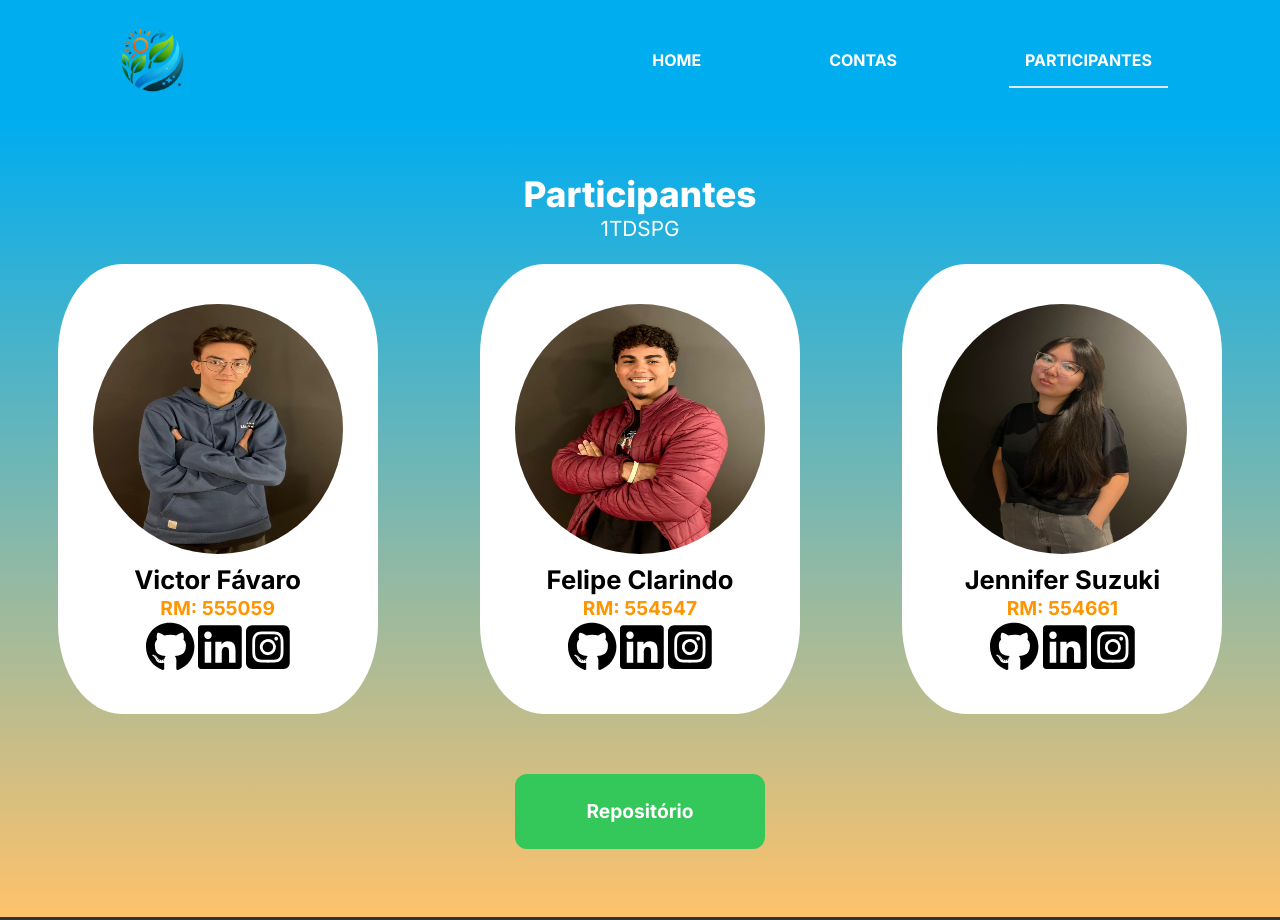
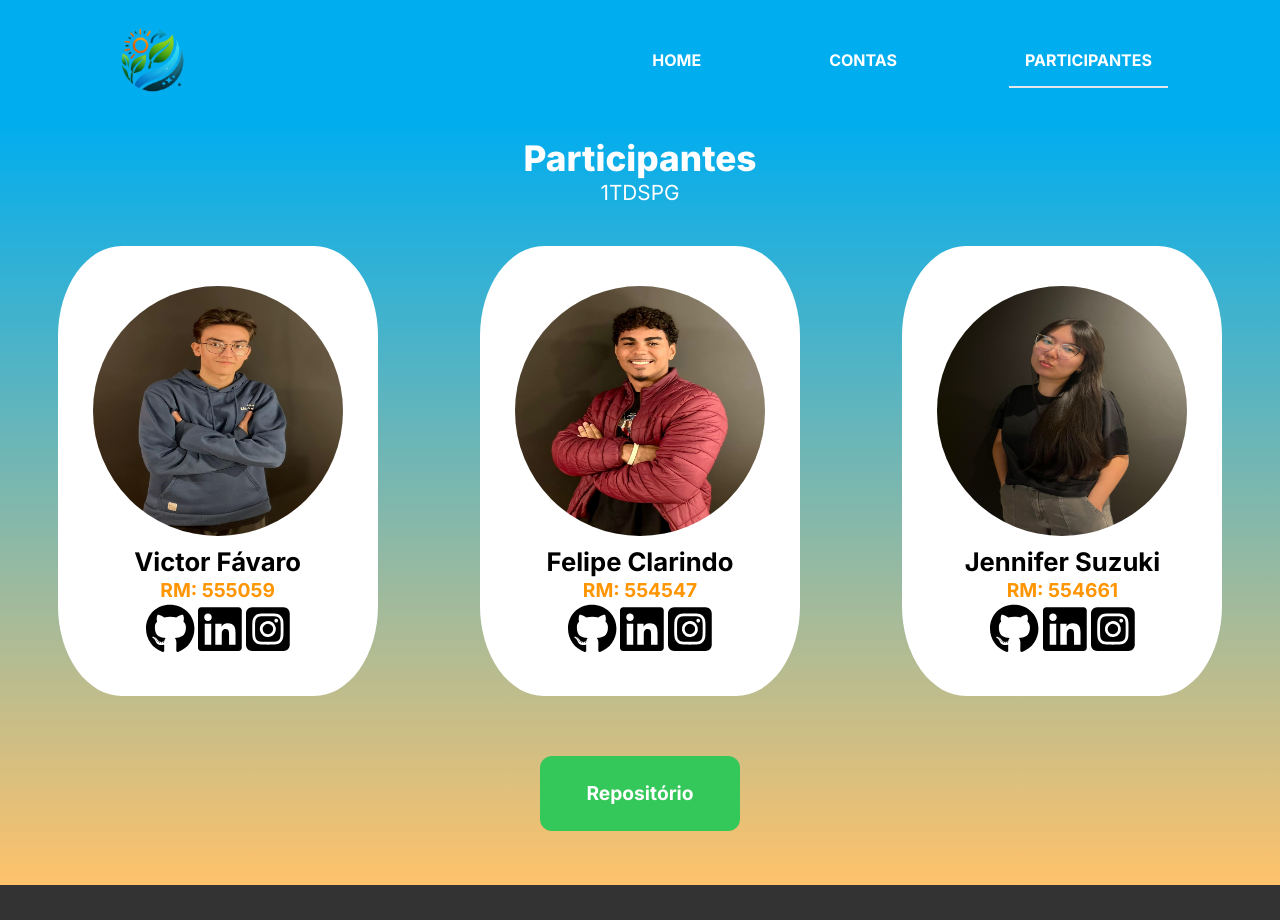
Before and after one commit to victoraugustogfavaro/my-energy, a Next.js app in the folder my-energy/: page /participantes in a window 1280 px wide. Shown: the top 920 px of the page. Built offline with nearby package versions, Linux system fonts and the light colour scheme.

Commit message:
Criando proteção de rotas

```diff
--- a/my-energy/src/app/contas/add/page.tsx
+++ b/my-energy/src/app/contas/add/page.tsx
@@ -1,9 +1,14 @@
-function CadastrarContas(){
-  return(
-    <main>
+import FormularioCadastroConta from "@/components/Formulario/FormularioCadConta";
+import ProtectedRoute from "@/components/ProtectedRoute/ProtectedRoute";
 
-    </main>
-  )
+function CadastrarContas() {
+  return (
+    <ProtectedRoute>
+      <main>
+        <FormularioCadastroConta />
+      </main>
+    </ProtectedRoute>
+  );
 }
 
-export default CadastrarContas
+export default CadastrarContas;
--- a/my-energy/src/app/participantes/page.tsx
+++ b/my-energy/src/app/participantes/page.tsx
@@ -7,8 +7,8 @@ import Card from "@/components/Card/Card";
 
 function Participantes() {
   return (
-    <main className="bg-gradientFundo min-h-[75vh] py-[30px]">
-      <div className="flex flex-col justify-center items-center text-white my-[22px]">
+    <main className="bg-gradientFundo min-h-[75vh] py-4">
+      <div className="flex flex-col justify-center items-center text-white mb-[40px]">
         <h1 className="text-[2.2rem] font-extrabold">Participantes</h1>
         <h2 className="text-[1.3rem]">1TDSPG</h2>
       </div>
@@ -43,7 +43,7 @@ function Participantes() {
       <a
         href="https://github.com/victoraugustogfavaro/my-energy"
         target="blank"
-        className="flex justify-center items-center text-white bg-verde w-[250px] h-[75px] rounded-xl mx-auto my-[3%] text-[1.2rem] font-bold transition-transform duration-500 ease-in-out hover:scale-110"
+        className="flex justify-center items-center text-white bg-verde w-[200px] h-[75px] rounded-xl mx-auto my-[3%] text-[1.2rem] font-bold transition-transform duration-500 ease-in-out hover:scale-110"
       >
         Repositório
       </a>
--- a/my-energy/src/components/ProtectedRoute/ProtectedRoute.tsx
+++ b/my-energy/src/components/ProtectedRoute/ProtectedRoute.tsx
@@ -1,9 +1,27 @@
-function ProtectedRoute() {
-  return (
-    <div>
+"use client"
 
-    </div>
-  );
+import { useEffect, ReactNode } from "react";
+import { useRouter } from "next/navigation";
+
+interface ProtectedRouteProps {
+  children: ReactNode;
 }
 
+const ProtectedRoute: React.FC<ProtectedRouteProps> = ({ children }) => {
+  const router = useRouter();
+
+  useEffect(() => {
+    const authToken = localStorage.getItem("authToken");
+    const authCPF = localStorage.getItem("authCPF");
+
+    if (!authToken || !authCPF) {
+      localStorage.removeItem("authToken");
+      localStorage.removeItem("authCPF");
+      router.replace("/login");
+    }
+  }, [router]);
+
+  return <>{children}</>;
+};
+
 export default ProtectedRoute;
```
Also changed, not shown: my-energy/src/types.ts (+25 -0 lines).
